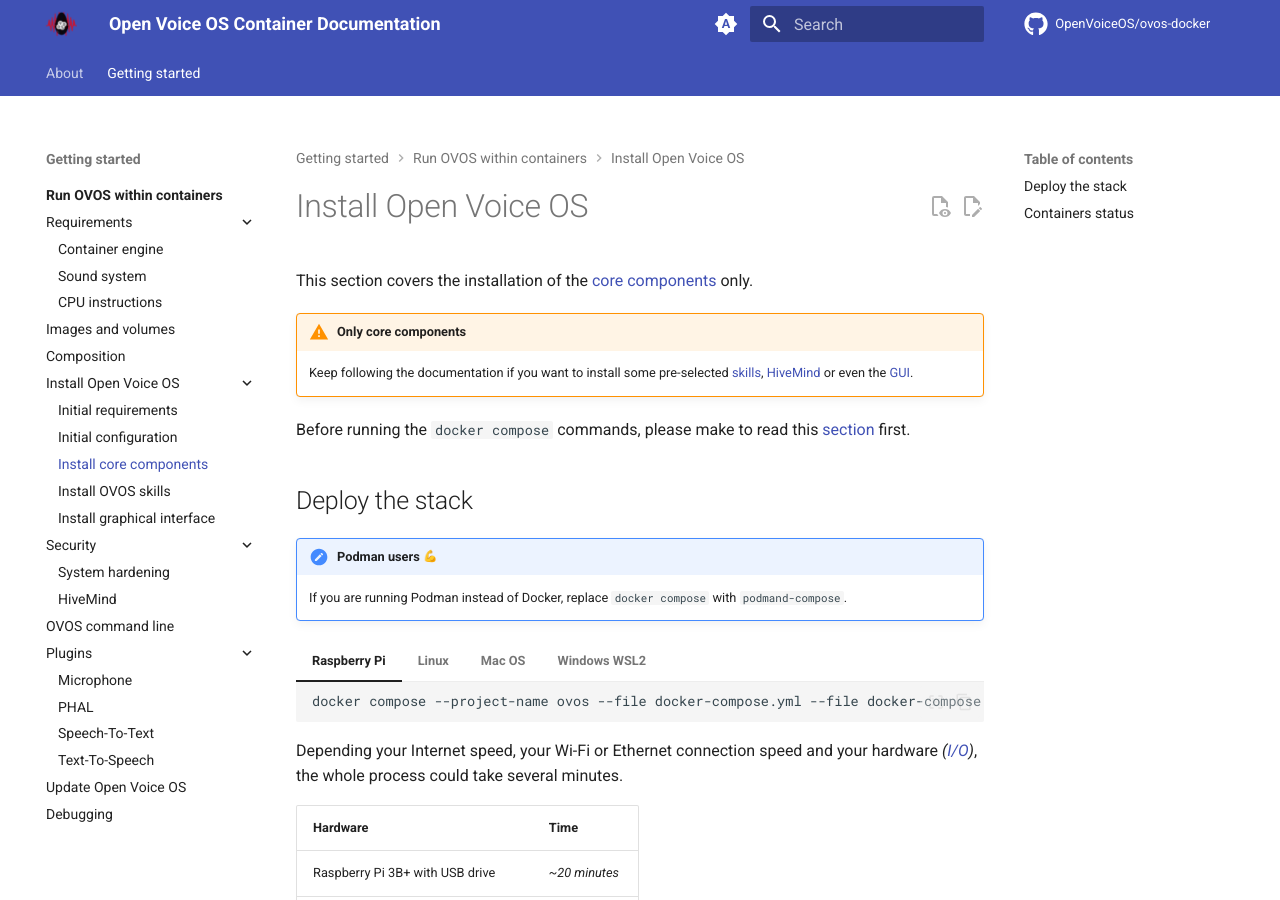
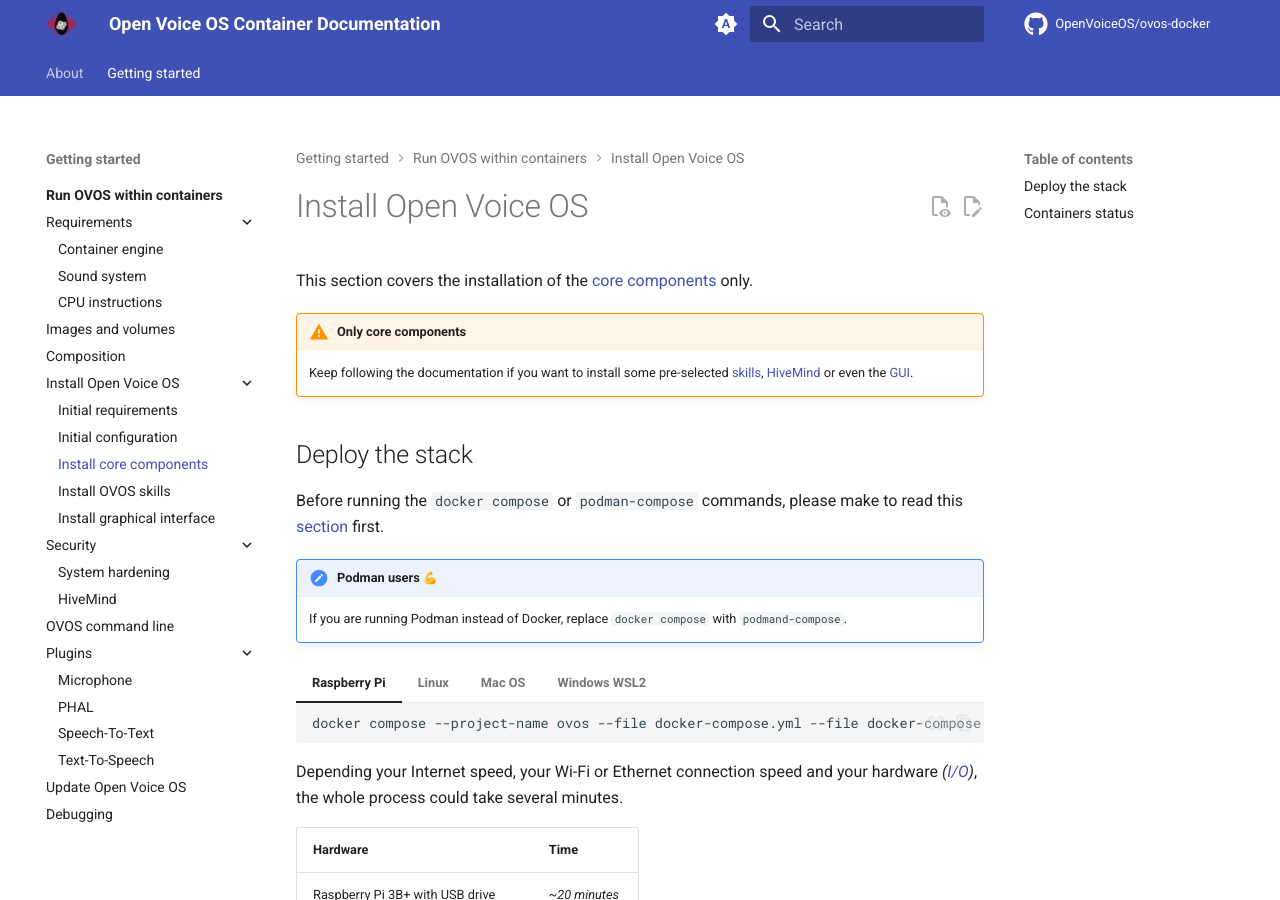
Before and after one commit to OpenVoiceOS/ovos-docker, an MkDocs documentation site: the page built from docs/getting-started/docker/installation/basic.md, in a window 1280 px wide and 900 px high. Built offline with MkDocs 1.6.1 and Material for MkDocs 9.7.7, drawn with Linux system fonts in a browser that asks for light colours; emoji names are drawn with the system emoji font; plug-ins that fetch from the network failed and are left out; comment, search, counter and statistics services are not loaded.

Commit message:
[installation] Minor fix

```diff
--- a/docs/getting-started/docker/installation/basic.md
+++ b/docs/getting-started/docker/installation/basic.md
@@ -6,9 +6,10 @@
 
     Keep following the documentation if you want to install some pre-selected [skills](./skills.md), [HiveMind](../security/hivemind.md) or even the [GUI](./gui.md).
 
-Before running the `docker compose` commands, please make to read this [section](../prerequisites/engine.md) first.
+## Deploy the stack
 
-## Deploy the stack
+Before running the `docker compose` or `podman-compose` commands, please make to read this [section](../prerequisites/engine.md) first.
+
 
 !!! note "Podman users :muscle:"
 
```
